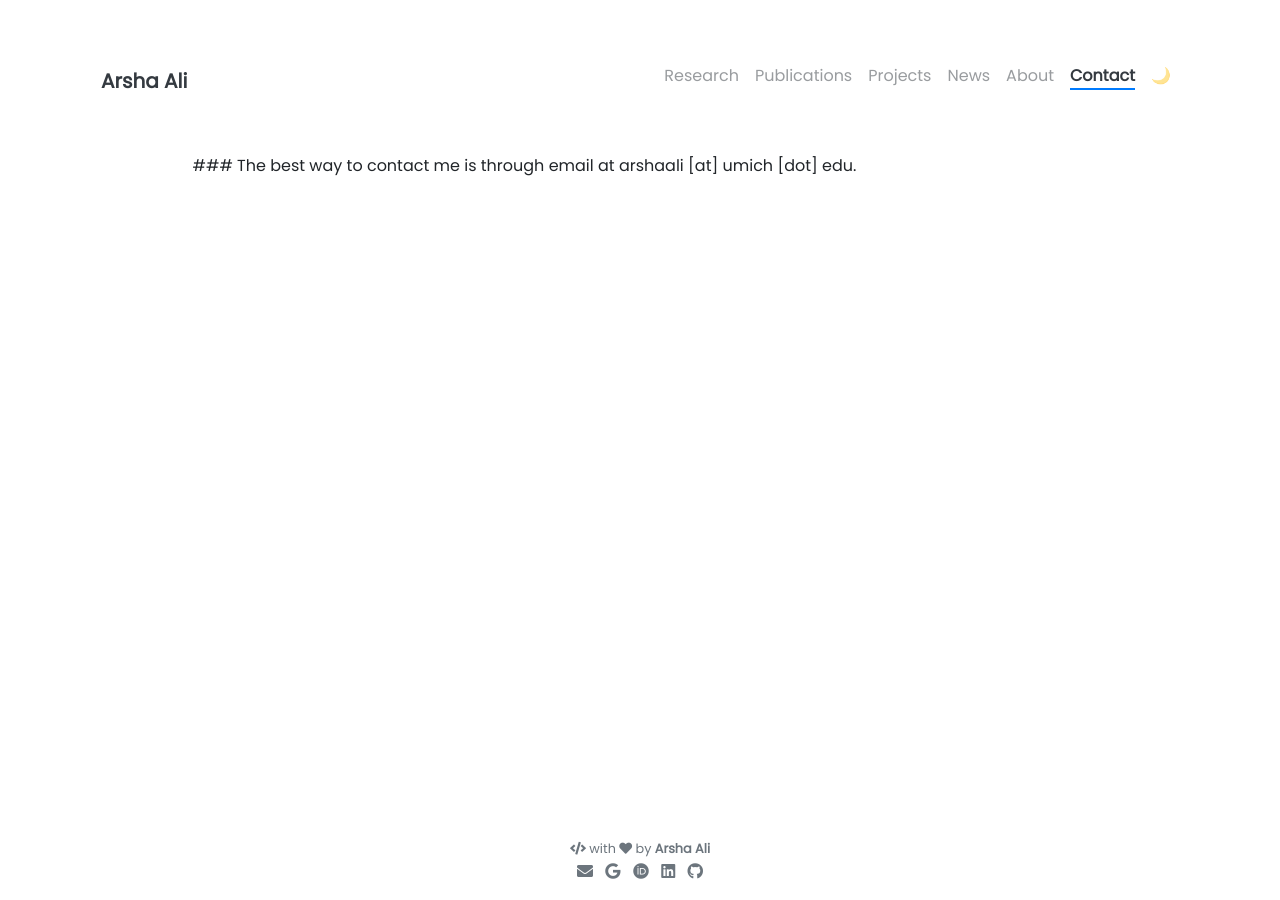
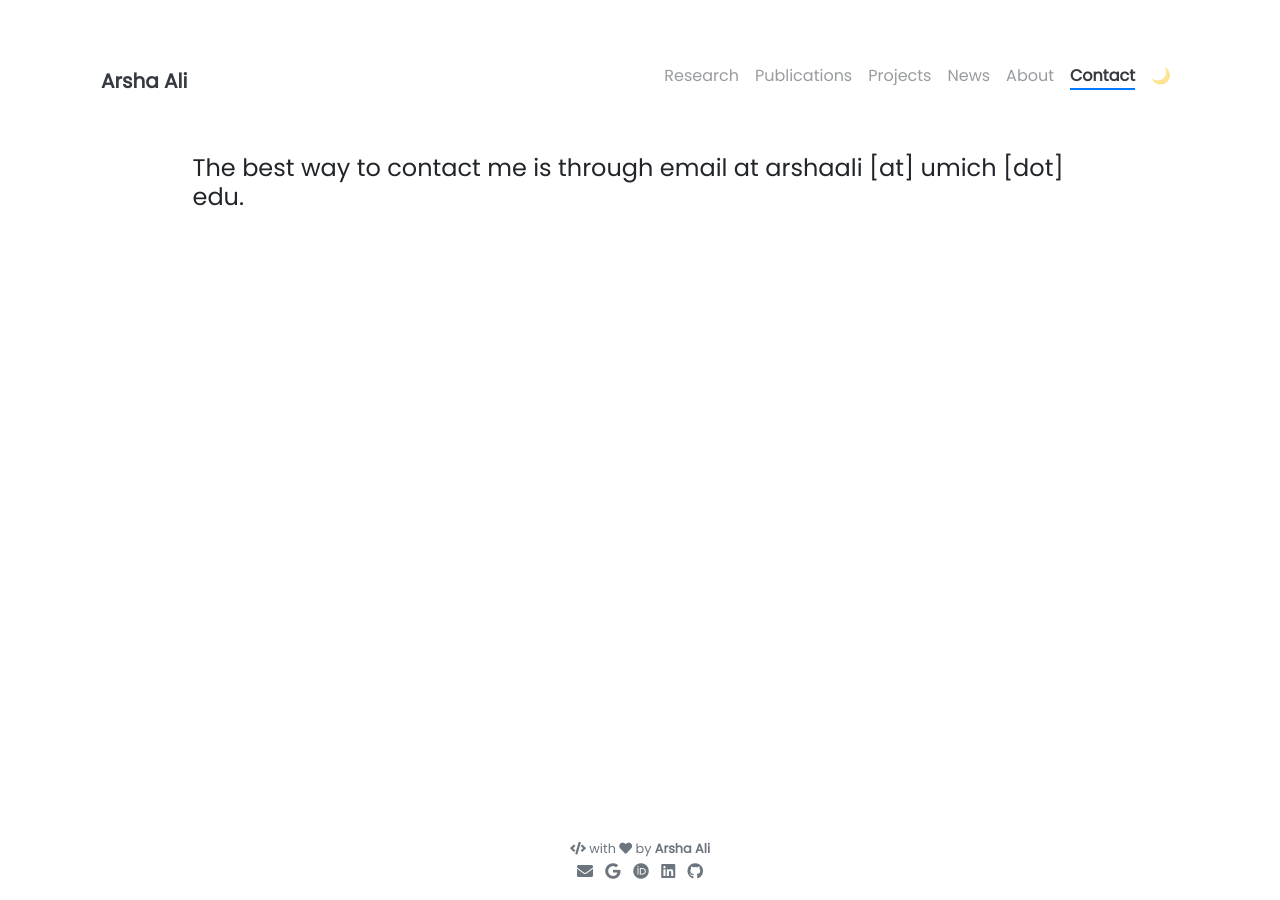
Before and after one commit to arshaali/arshaali.github.io, a Jekyll site: the page built from pages/contact.html, in a window 1280 px wide. Built offline with Jekyll 4.4.1, drawn with Linux system fonts in a browser that asks for light colours; nearby versions of some CDN libraries.

Commit message:
Update contact.html

```diff
--- a/pages/contact.html
+++ b/pages/contact.html
@@ -18,4 +18,6 @@ below is the code for a contact form.
 {% include contact/index.html %}
 -->
 
-### The best way to contact me is through email at arshaali [at] umich [dot] edu.
+<h4>
+  The best way to contact me is through email at arshaali [at] umich [dot] edu.
+</h4>
```
